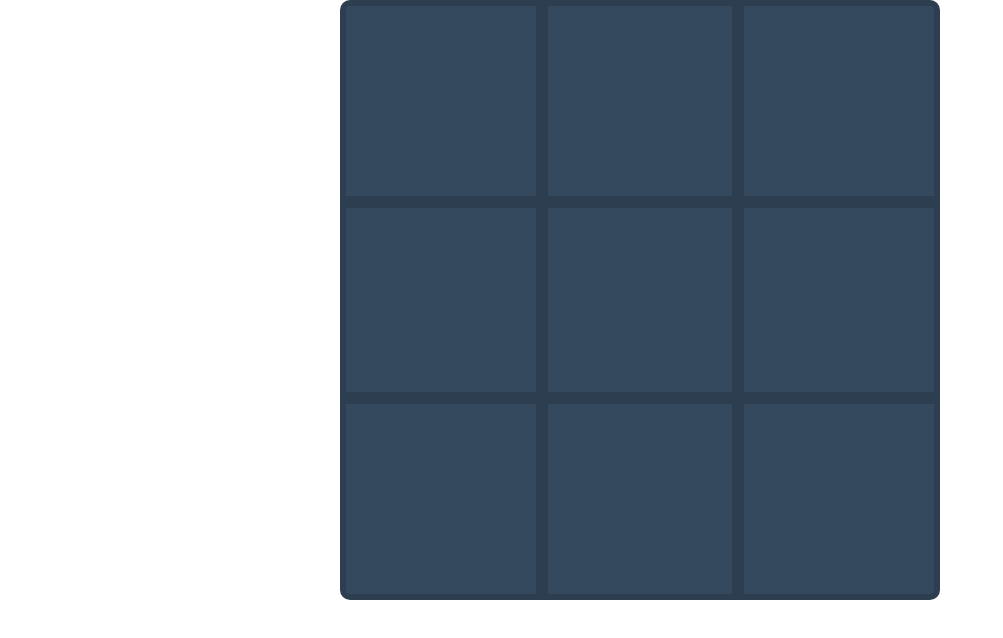
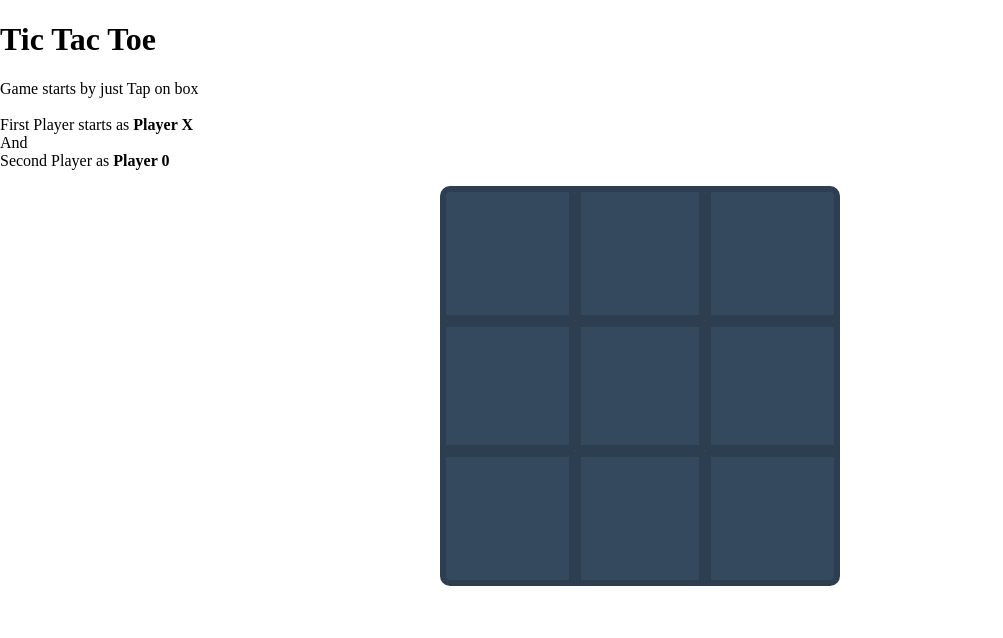
Before and after one commit to CodWurl/Tic-Tac-Toe-Sample-Project, a plain HTML site: page ttt.html in a window 1280 px wide. Shown: the whole page, without its empty margins (0-1003 px from the left). Drawn offline with Linux system fonts and the light colour scheme.

```diff
--- a/ttt.css
+++ b/ttt.css
@@ -14,8 +14,8 @@
 }
 
 .board {
-	width: 600px;
-	height: 600px;
+	width: 400px;
+	height: 400px;
 	margin: 0 auto;
 	background-color: #34495e;
 	color: #fff;
--- a/ttt.html
+++ b/ttt.html
@@ -1,14 +1,20 @@
 <!DOCTYPE html>
 <html lang="en">
+
 <head>
 	<meta charset="UTF-8">
 	<meta name="viewport" content="width=device-width, initial-scale=1.0">
 	<meta http-equiv="X-UA-Compatible" content="ie=edge">
 	<link rel="stylesheet" href="ttt.css">
 	<script src="ttt.js" defer></script>
-  <title>Document</title>
+	<title>Tic Tac Toe</title>
+
+
+
 </head>
+
 <body>
+
 	<script>
 		// Set the date we're counting down to
 		var countDownDate = new Date("Jan 5, 2024 15:37:25").getTime();
@@ -41,6 +47,17 @@
 
 	</script>
 
+
+	<h1>Tic Tac Toe</h1>
+
+	<!-- Game Instructions -->
+	<p id="ins">Game starts by just Tap on
+		box<br><br>First Player starts as
+		<b>Player X</b><br>And<br>Second
+		Player as <b>Player 0</b>
+	</p>
+
+
 	<div class="board" id="board">
 		<div class="box" data-cell></div>
 		<div class="box" data-cell></div>
@@ -57,4 +74,5 @@
 		<button id="restartButton">Restart</button>
 	</div>
 </body>
+
 </html>
```
Lines whose indentation alone changed are shown as unchanged.
